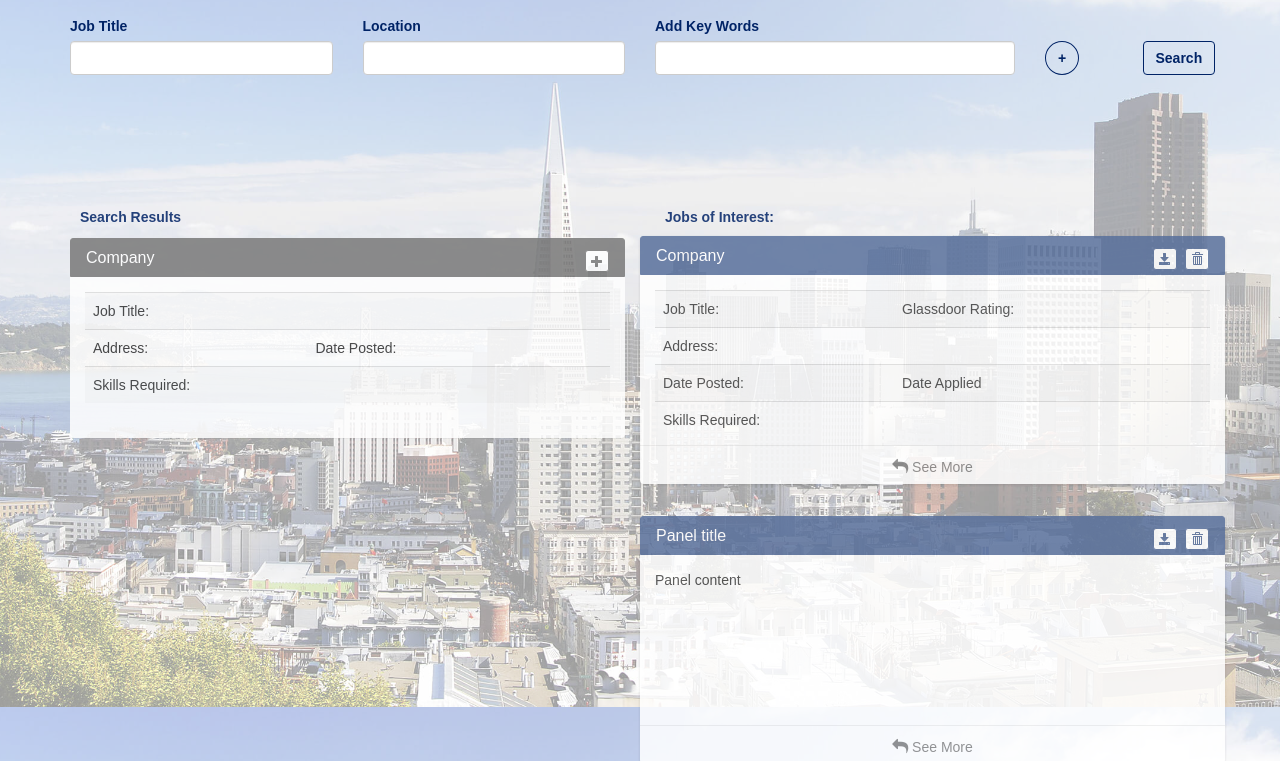
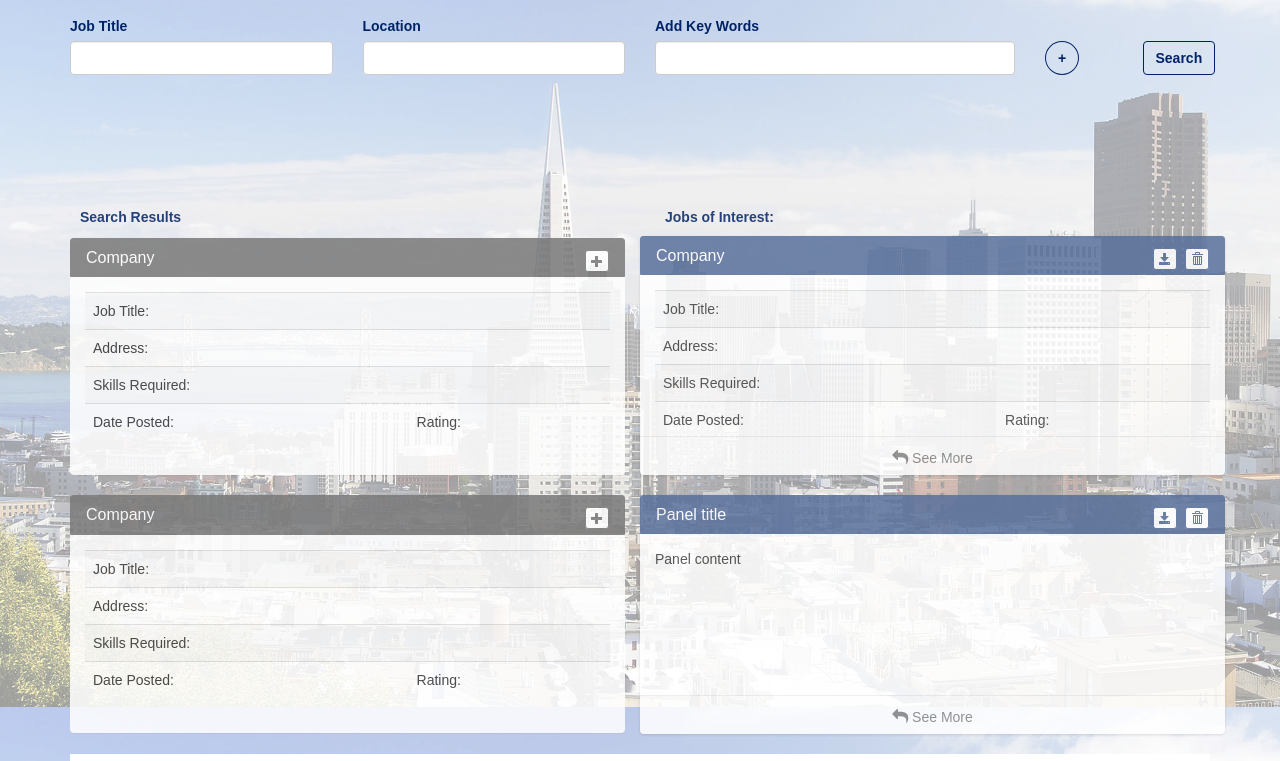
Before and after one commit to Fantastic4Career/CareerFantastic, a PHP site: page / in a window 1280 px wide. Shown: the part 93-854 px from the top of the page. Run offline with PHP 8.4, Linux system fonts and the light colour scheme; some libraries are stand-ins or nearby versions.

Commit message:
align panal layout

```diff
--- a/assets/css/styles.css
+++ b/assets/css/styles.css
@@ -133,7 +133,7 @@ h5.sub-head {
    -moz-perspective: 800px;
      -o-perspective: 800px;
         perspective: 800px;
-        margin-bottom: 280px;
+        margin-bottom: 259px;
 }
 /* flip the pane when hovered */
 .card-container:not(.manual-flip):hover .card,
@@ -208,8 +208,16 @@ h5.sub-head {
 background-color: #e1effe;
 }
 
+.back .date-applied, .back .date-interviewed{
+    display: inline;
+}
+
+.date-applied input{
+    margin-bottom: 6px;
+}
+
 .manual-flip .panel-body {
-	height: 140px;
+	height: 131px;
 }
 
 .card .footer {
@@ -244,6 +252,7 @@ background-color: #e1effe;
   margin: 0;
   padding: 0;
   height: 400px;
+  border: solid 10px white;
 }
 
 /*       Fix bug for IE      */
--- a/index.html
+++ b/index.html
@@ -53,7 +53,6 @@
     </div>
   </form>
 
-
   <div class="row">
     <div class="col-sm-6" id="search-results">
 
@@ -71,17 +70,47 @@
               <td class="job-title" colspan="4">Job Title:</td>
              </tr>
              <tr>
-               <td class="location" >Address:</td>
-              <td class="date-posted">Date Posted:</td>
+               <td class="address" colspan="4">Address:</td>
+
              </tr>
              <tr>
                <td class="skills-required" colspan="4">Skills Required:</td>
+             </tr>
+             <tr>
+               <td class="date-posted">Date Posted:</td>
+               <td class="rating" >Rating:</td>
              </tr>
            </tbody>
           </table>
         </div>
       </div>
+      <div class="panel panel-default">
+        <div class="panel-heading">
+          <h5 class="panel-title company-name">Company
+          <button type ="submit" class="search-results-btn btn btn-default btn-xs pull-right glyphicon glyphicon-plus"></button>
+          </h5>
+        </div>
+        <div class="search panel-body">
+         <table class="table table-striped">
+           <tbody>
+             <tr>
+              <td class="job-title" colspan="4">Job Title:</td>
+             </tr>
+             <tr>
+               <td class="address" colspan="4">Address:</td>
 
+             </tr>
+             <tr>
+               <td class="skills-required" colspan="4">Skills Required:</td>
+             </tr>
+             <tr>
+               <td class="date-posted">Date Posted:</td>
+               <td class="rating" >Rating:</td>
+             </tr>
+           </tbody>
+          </table>
+        </div>
+      </div>
     </div> <!--end left colume-->
 
     <div class="col-sm-6" id="selected-results">
@@ -99,24 +128,24 @@
                   </h5>
                 </div>
                 <div class="panel-body">
-                <table class="table table-striped">
+                  <table class="table table-striped">
                    <tbody>
                      <tr>
-                      <td class="job-title">Job Title:</td>
-                      <td class="date-posted" >Glassdoor Rating:</td>
+                      <td class="job-title" colspan="4">Job Title:</td>
                      </tr>
                      <tr>
-                      <td class="location" colspan="4">Address:</td>
-                     </tr>
-                     <tr>
-                      <td class="date-posted">Date Posted:</td>
-                      <td class="date-applied">Date Applied</td>
+                       <td class="address" colspan="4">Address:</td>
+
                      </tr>
                      <tr>
                        <td class="skills-required" colspan="4">Skills Required:</td>
                      </tr>
+                     <tr>
+                       <td class="date-posted">Date Posted:</td>
+                       <td class="rating" >Rating:</td>
+                     </tr>
                    </tbody>
-                </table>
+                  </table>
                 </div>
                 <div class="footer">
                   <button class="btn btn-simple" rel="tooltip" title="Flip Card">
@@ -134,7 +163,9 @@
                 <div class="panel-body">
                   <form>
                     <div class="form-group">
-                      <textarea class="form-control" rows="7" id="comment" placeholder="comments"></textarea>
+                      <div class="date-applied"> Applied:<input type="text" placeholder="dd/mm/yyyy"></div>
+                      <div class="date-interviewed">Interviewed:<input type="text" placeholder="dd/mm/yyyy"></div>
+                      <textarea class="form-control" rows="5" id="comment" placeholder="comments"></textarea>
                     </div>
                   </form>
                 </div>
@@ -181,46 +212,12 @@
           </div> <!-- end card -->
         </div> <!-- end card-container -->
       </div> <!-- end single right card row -->
-      <div class="row">
-            <div class="card-container manual-flip">
-              <div class="card">
-                  <div class="front">
-                    <div class="panel-heading">
-                      <h5 class="panel-title">Panel title
-                      <button type ="submit" class="btn btn-default btn-xs pull-right glyphicon glyphicon-trash"></button>
-                      <button type ="submit" class="btn btn-default btn-xs pull-right glyphicon glyphicon-save"></button>
-                      </h5>
-                    </div>
-                    <div class="panel-body"> Panel content </div>
-                    <div class="footer">
-                      <button class="btn btn-simple" rel="tooltip" title="Flip Card">
-                          <i class="fa fa-reply"></i> See More
-                      </button>
-                    </div>
-                  </div> <!-- end front panel -->
 
-                  <div class="back">
-                    <div class="panel-heading">
-                      <h5 class="panel-title">xPanel title
-                        <button type ="submit" class="add btn btn-default btn-xs pull-right glyphicon glyphicon-save"></button>
-                      </h5>
-                    </div>
-                    <div class="panel-body"> xPanel content </div>
-                    <div class="footer">
-                      <button class="btn btn-simple" rel="tooltip" title="Flip Card">
-                          <i class="fa fa-reply"></i> Go Back
-                      </button>
-                    </div>
-                  </div> <!-- end back panel -->
-              </div> <!-- end card -->
-            </div> <!-- end card-container -->
-       </div> <!-- end single right card row  -->
     </div> <!--end right colume-->
   </div> <!--end row-->
 
   <div class="row">
       <div class="map-wrapper col-sm-12">
-        <h4>Job Locations</h4>
         <div id="googleMap" style="width:100%;height:400px;"></div>
       </div>
   </div>
```
